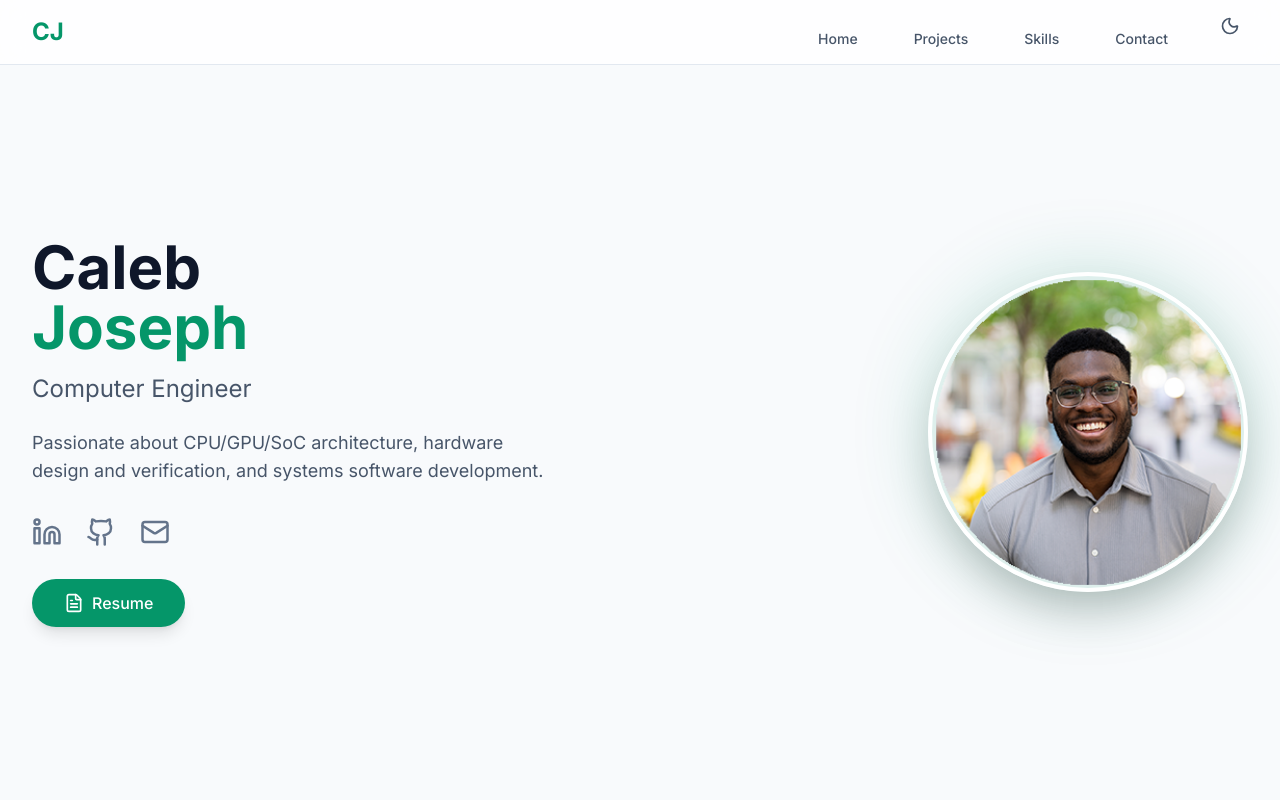
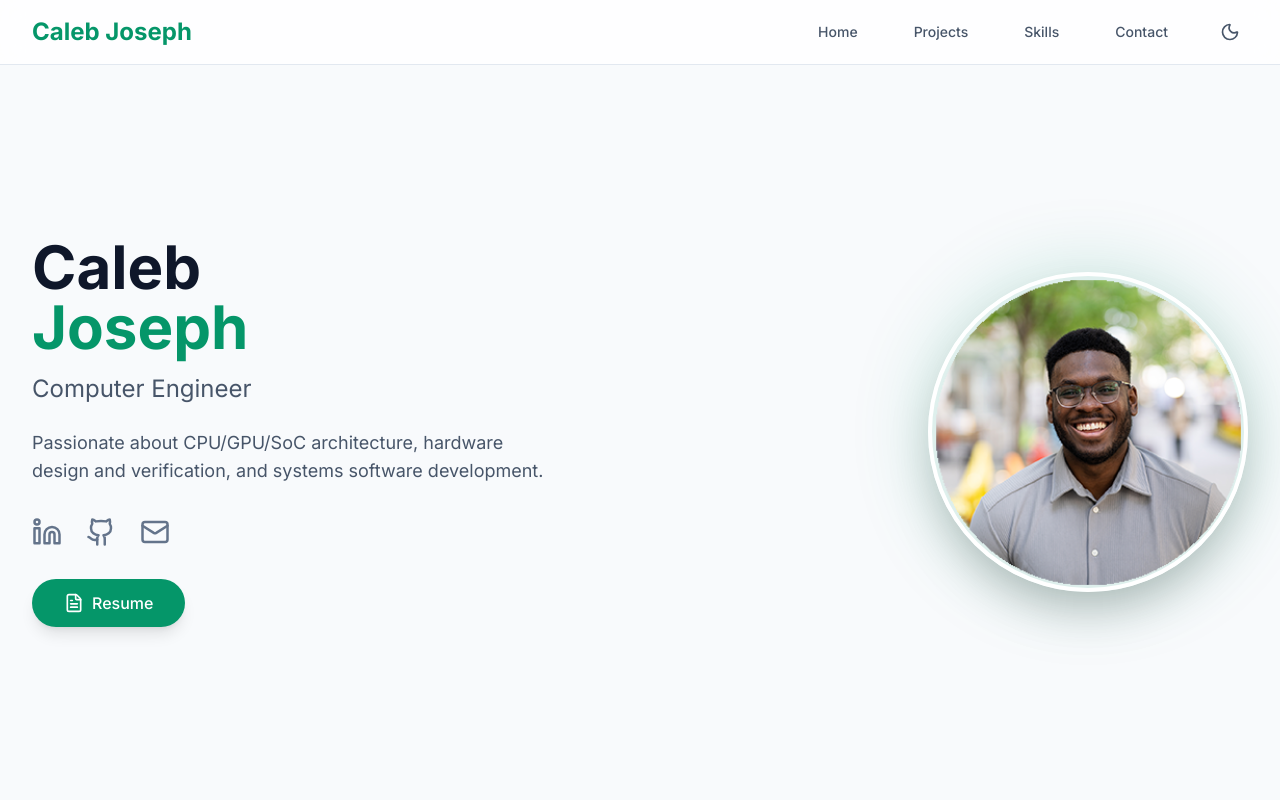
Before and after one commit to CalebJ28/caleb-joseph, a React (Vite) app: page / in a window 1280 px wide. Shown: the top 800 px of the page. Built offline with nearby package versions, Linux system fonts and the light colour scheme.

Commit message:
Update Navbar.jsx

```diff
--- a/src/sections/Navbar/Navbar.jsx
+++ b/src/sections/Navbar/Navbar.jsx
@@ -20,13 +20,13 @@ const Navbar = () => {
                 <div className="flex items-center justify-between h-16">
                     <div className="flex-shrink-0">
                         <a href="#" className="text-2xl font-bold text-emerald-600 dark:text-emerald-400">
-                            CJ
+                            Caleb Joseph
                         </a>
                     </div>
 
                     {/* Desktop Menu */}
                     <div className="hidden md:block">
-                        <div className="ml-10 flex items-baseline space-x-8">
+                        <div className="ml-10 flex items-center space-x-8">
                             {navLinks.map((link) => (
                                 <a
                                     key={link.name}
```
